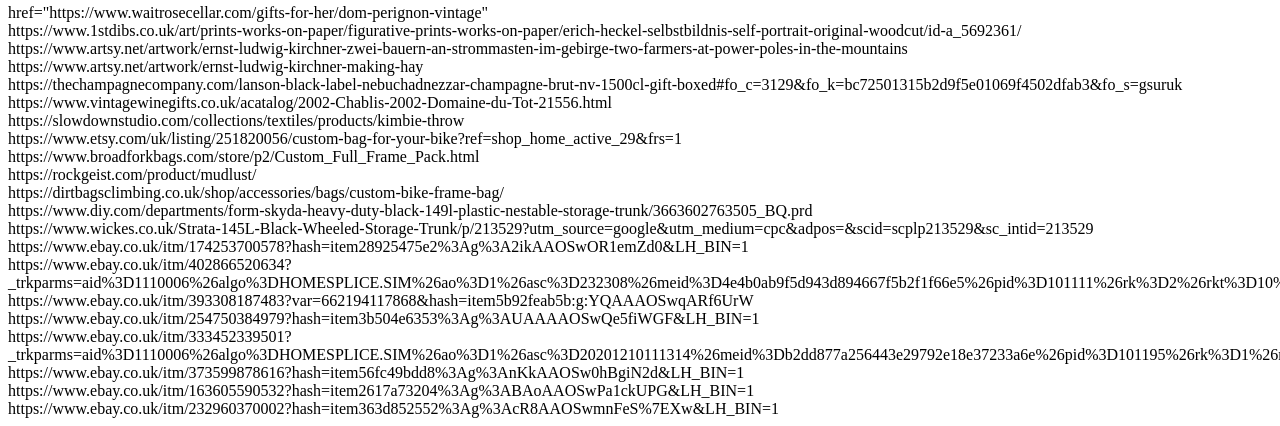
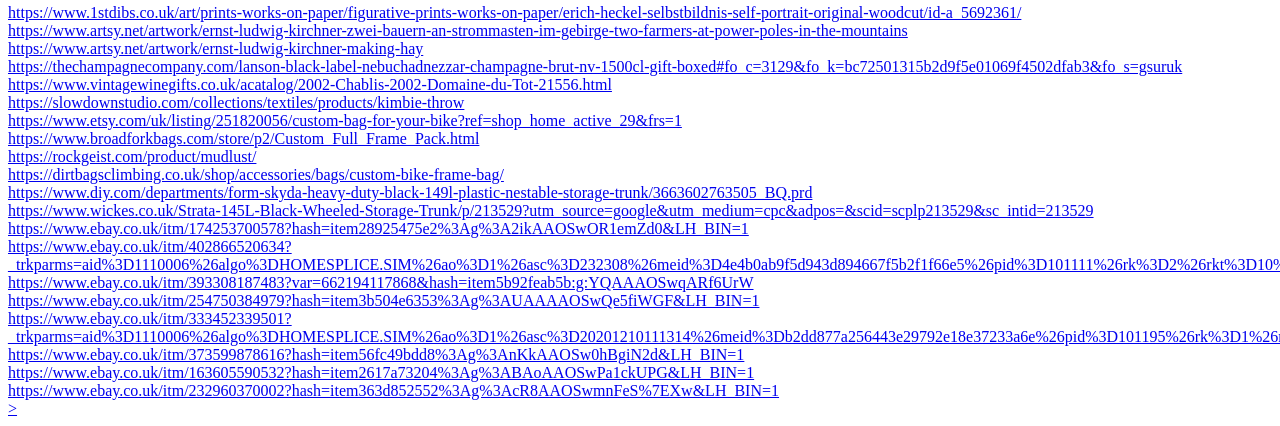
Before and after one commit to PoodleScript/poodlescript.github.io, a plain HTML site: page index.html in a window 1280 px wide. Shown: the part 441-867 px from the top of the page. Drawn offline with Linux system fonts and the light colour scheme.

Commit message:
Update index.html

```diff
--- a/index.html
+++ b/index.html
@@ -21,7 +21,7 @@
   <br>
   <b> Wishlist </b>
 <br>
-<a>
+<a
 href="https://www.waitrosecellar.com/gifts-for-her/dom-perignon-vintage"
 <br>
 https://www.1stdibs.co.uk/art/prints-works-on-paper/figurative-prints-works-on-paper/erich-heckel-selbstbildnis-self-portrait-original-woodcut/id-a_5692361/
@@ -64,7 +64,7 @@
 <br>
 https://www.ebay.co.uk/itm/232960370002?hash=item363d852552%3Ag%3AcR8AAOSwmnFeS%7EXw&LH_BIN=1
 <br>
-</a>
+></a>
 
 
 
```
